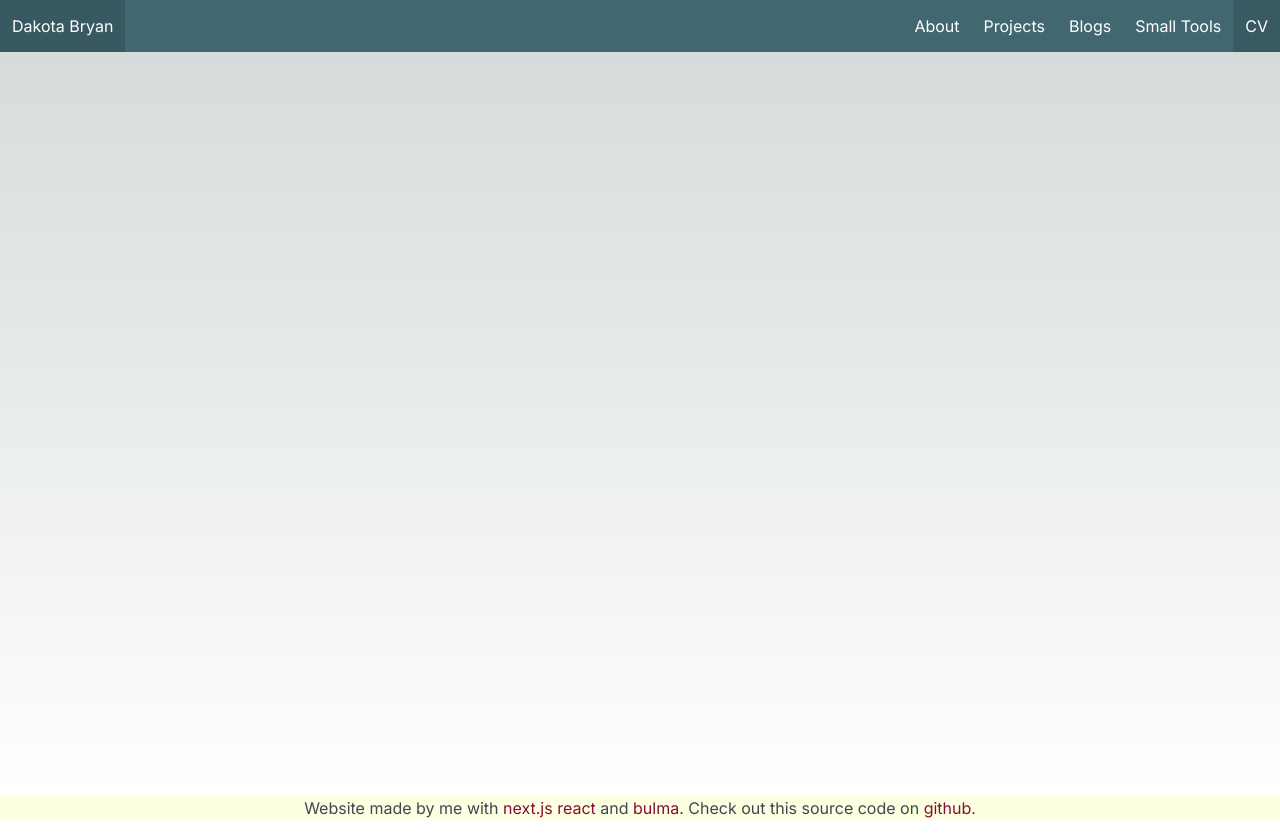
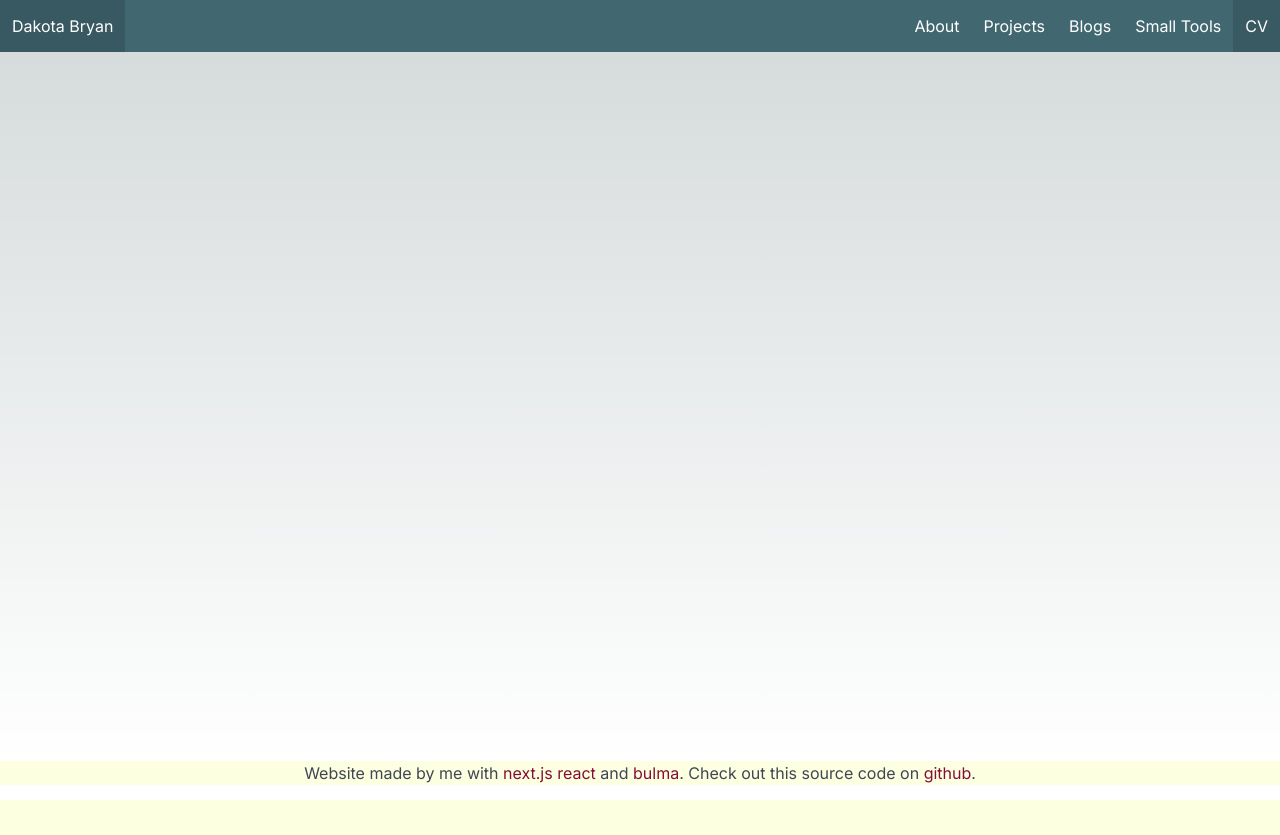
Before and after one commit to dbryan17/person-site, a Next.js app: page /cv in a window 1280 px wide. After the commit the page ends 800 px from the top, so only its background shows below. Built offline with nearby package versions, Linux system fonts and the light colour scheme.

Commit message:
change body from minheight to hard set height

```diff
--- a/app/styles.scss
+++ b/app/styles.scss
@@ -60,12 +60,18 @@ $text: hsl(221, 14%, 29%);
 body {
   display: flex;
   flex-direction: column;
-  min-height: 100vh;
+  height: 100vh;
+}
+
+.pageContainer {
+  flex-direction: column;
+  display: flex;
+  align-items: center;
+  flex: 1;
 }
 
 .pageContainer {
   // height: 100vh;
-  flex: 1;
 }
 
 .outline-link {
@@ -98,12 +104,6 @@ body {
 
 .hero-body {
   padding-left: 0rem;
-}
-
-.pageContainer {
-  flex-direction: column;
-  display: flex;
-  align-items: center;
 }
 
 // .section {
@@ -233,7 +233,7 @@ body {
 
 .iframeCont {
   width: 100%;
-  height: 93vh;
+  height: 100%;
 }
 
 // // Import the Google Font
```
